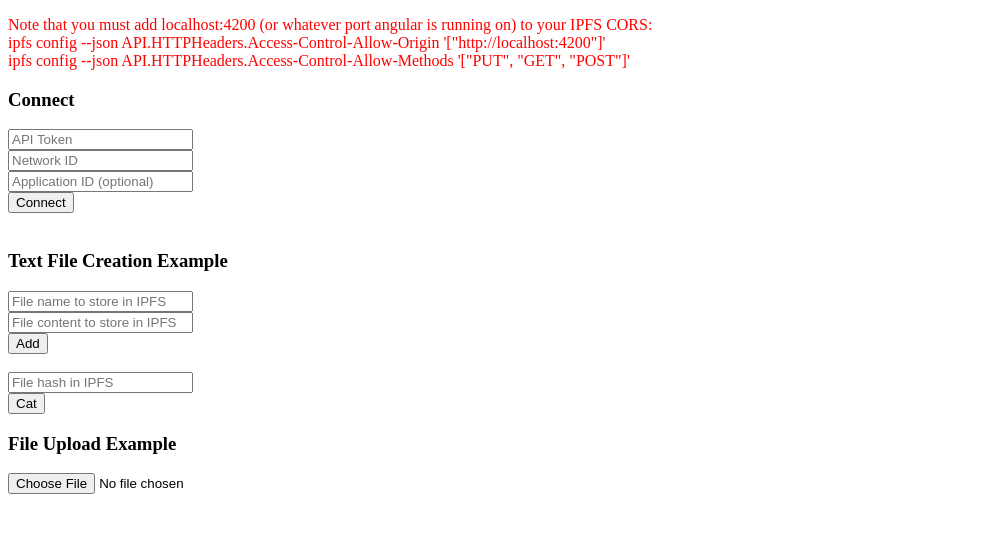
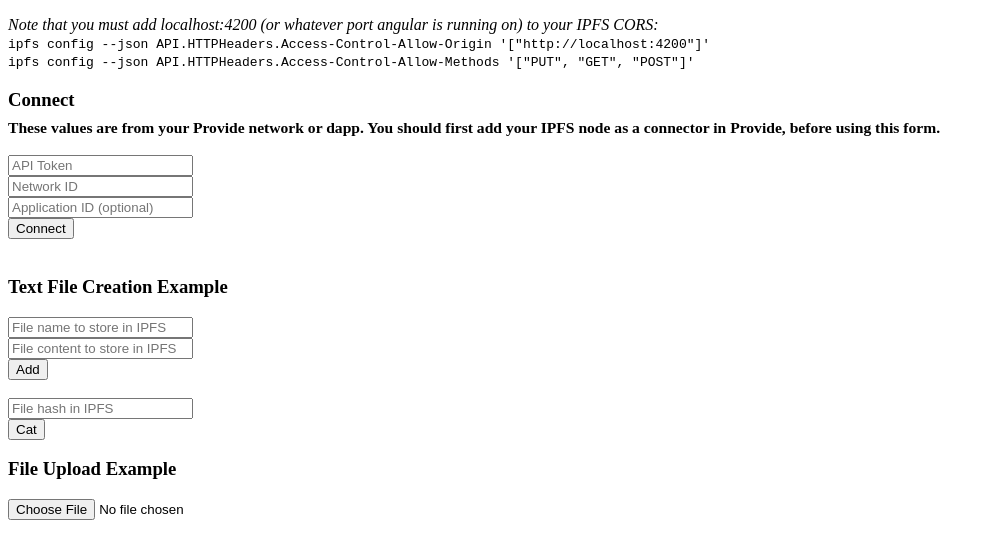
Before and after one commit to provideplatform/provide-js, an Angular app in the folder examples/provide-js-example-angular6/: page / in a window 1280 px wide. Shown: the top 558 px of the page, without its empty margins (0-995 px from the left). Built offline with nearby package versions, Linux system fonts and the light colour scheme; what provide-js, pull-file-reader would draw is missing.

Commit message:
Added more IPFS help to Angular6 example.

```diff
--- a/examples/provide-js-example-angular6/src/app/app.component.html
+++ b/examples/provide-js-example-angular6/src/app/app.component.html
@@ -1,10 +1,15 @@
-<p [style.color]="'red'">
-  Note that you must add localhost:4200 (or whatever port angular is running on) to your IPFS CORS:<br>
-  ipfs config --json API.HTTPHeaders.Access-Control-Allow-Origin '["http://localhost:4200"]'<br>
-  ipfs config --json API.HTTPHeaders.Access-Control-Allow-Methods '["PUT", "GET", "POST"]'<br>
+<p>
+  <em>Note that you must add localhost:4200 (or whatever port angular is running on) to your IPFS CORS:</em><br>
+  <code>ipfs config --json API.HTTPHeaders.Access-Control-Allow-Origin '["http://localhost:4200"]'</code><br>
+  <code>ipfs config --json API.HTTPHeaders.Access-Control-Allow-Methods '["PUT", "GET", "POST"]'</code><br>
 </p>
 
-<h3>Connect</h3>
+<h3>
+  Connect<br>
+  <sub>
+    These values are from your Provide network or dapp. You should first add your IPFS node as a connector in Provide, before using this form.
+  </sub>
+</h3>
 
 <input #apiToken placeholder="API Token" /><br>
 
```
